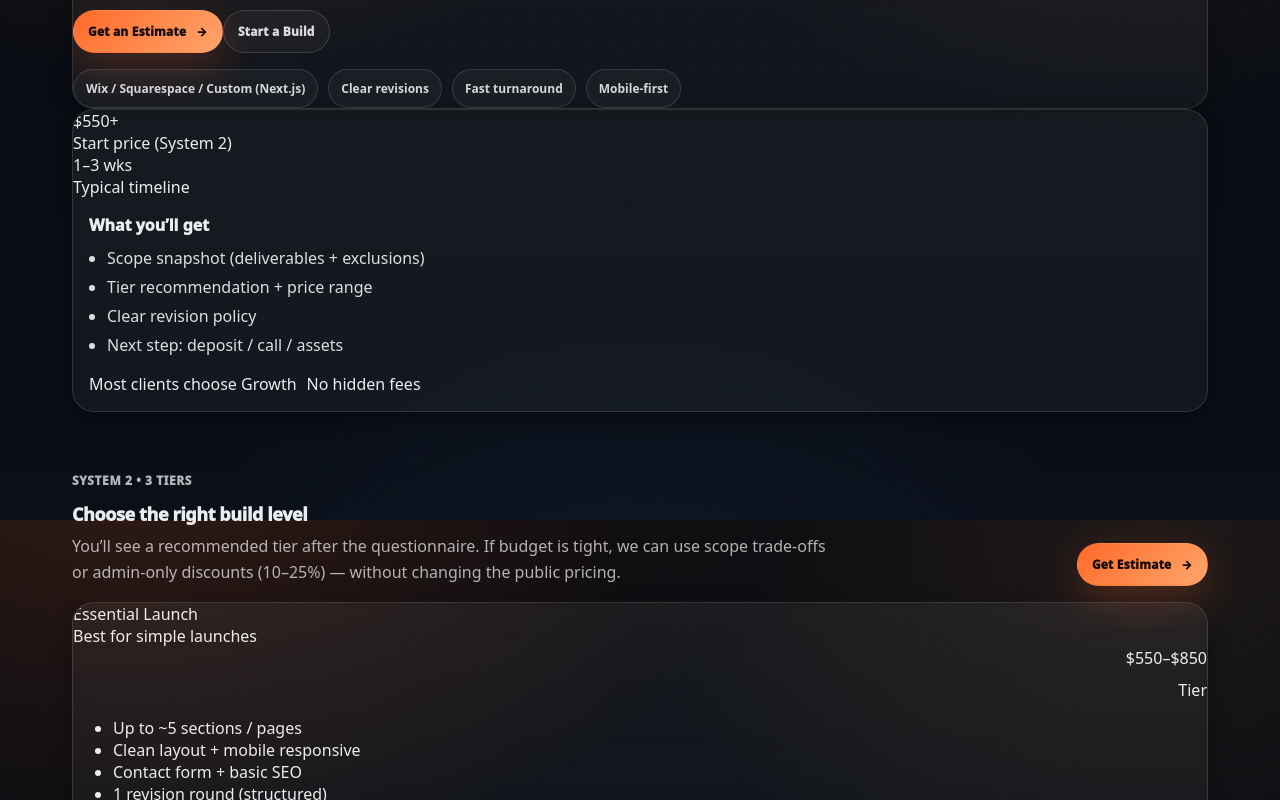
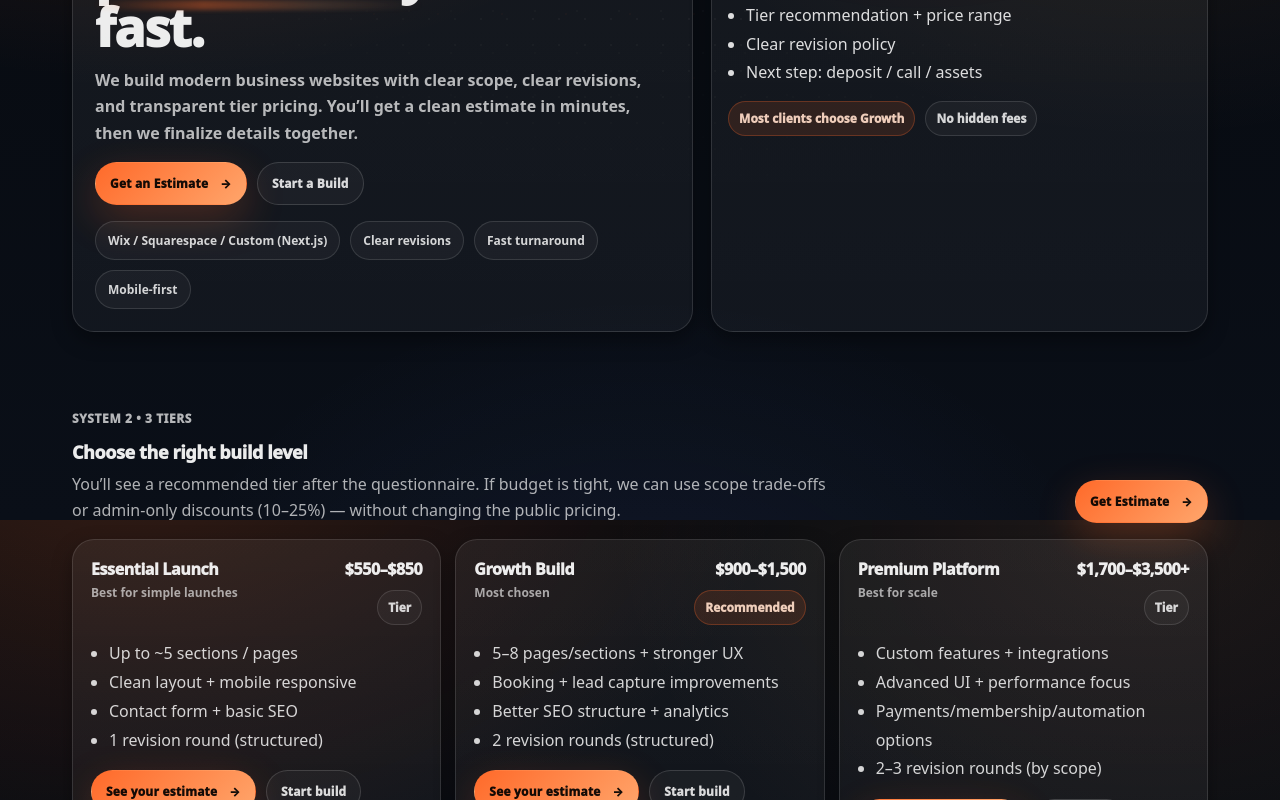
Before and after one commit to kkoly10/website-builder, a Next.js app: page / in a window 1280 px wide. Shown: the part 280-1080 px from the top of the page. Built offline with nearby package versions, Linux system fonts and the light colour scheme.

Commit message:
Update globals.css

```diff
--- a/app/globals.css
+++ b/app/globals.css
@@ -1,36 +1,30 @@
 /* ============================
    CrecyStudio — Obsidian Orange
-   “WOW” Brand System v1
+   “WOW” Brand System v1 (FULL)
    ============================ */
 
 :root{
-  /* Core */
-  --bg: #070A0F;              /* obsidian */
-  --bg2:#0A0F18;              /* deep blue-black */
+  --bg: #070A0F;
+  --bg2:#0A0F18;
   --fg: rgba(255,255,255,.92);
   --muted: rgba(255,255,255,.68);
   --muted2: rgba(255,255,255,.54);
 
-  /* Surfaces */
   --panel: rgba(255,255,255,.06);
   --panel2: rgba(255,255,255,.08);
   --stroke: rgba(255,255,255,.12);
 
-  /* Accent */
-  --accent: #FF6A2A;          /* orange */
-  --accent2:#FFA56B;          /* soft orange */
+  --accent: #FF6A2A;
+  --accent2:#FFA56B;
   --accentGlow: rgba(255,106,42,.30);
 
-  /* Shadows */
   --shadow: 0 18px 50px rgba(0,0,0,.45);
   --shadow2: 0 8px 20px rgba(0,0,0,.35);
 
-  /* Radius */
   --r-lg: 22px;
   --r-md: 16px;
   --r-sm: 12px;
 
-  /* Typography */
   --font: ui-sans-serif, system-ui, -apple-system, Segoe UI, Roboto, Helvetica, Arial, "Apple Color Emoji","Segoe UI Emoji";
 }
 
@@ -51,21 +45,17 @@ body{
 a{ color: inherit; }
 img{ max-width: 100%; display:block; }
 
-/* --------------------------------
-   Background FX (star-ish dots)
----------------------------------- */
+/* Background FX */
 .bgFx{
   position: fixed;
   inset: 0;
   pointer-events: none;
   z-index: -1;
 }
-
 .bgFx::before{
   content:"";
   position:absolute;
   inset:0;
-  /* star field: small dots with varied density */
   background-image:
     radial-gradient(rgba(255,255,255,.12) 1px, transparent 1px),
     radial-gradient(rgba(255,255,255,.08) 1px, transparent 1px),
@@ -75,7 +65,6 @@ img{ max-width: 100%; display:block; }
   opacity: .55;
   mask-image: radial-gradient(800px 520px at 50% 18%, rgba(0,0,0,1), transparent 70%);
 }
-
 .bgFx::after{
   content:"";
   position:absolute;
@@ -86,37 +75,22 @@ img{ max-width: 100%; display:block; }
   opacity: .75;
 }
 
-/* --------------------------------
-   Layout helpers
----------------------------------- */
+/* Helpers */
 .container{
   max-width: 1180px;
   margin: 0 auto;
   padding: 0 22px;
 }
-
-.section{
-  padding: 56px 0;
-}
-
-.grid2{
-  display:grid;
-  grid-template-columns: 1.25fr 1fr;
-  gap: 26px;
-}
-@media (max-width: 920px){
-  .grid2{ grid-template-columns: 1fr; }
-}
+.section{ padding: 56px 0; }
+.sectionSm{ padding: 30px 0; }
 
 .hr{
   height:1px;
   background: linear-gradient(90deg, transparent, rgba(255,255,255,.12), transparent);
-  margin: 26px 0;
+  margin: 22px 0;
 }
 
-/* --------------------------------
-   Top Nav
----------------------------------- */
+/* Top Nav */
 .topNav{
   position: sticky;
   top: 0;
@@ -125,7 +99,6 @@ img{ max-width: 100%; display:block; }
   background: rgba(7,10,15,.55);
   border-bottom: 1px solid rgba(255,255,255,.10);
 }
-
 .navInner{
   display:flex;
   align-items:center;
@@ -133,37 +106,25 @@ img{ max-width: 100%; display:block; }
   gap: 16px;
   padding: 14px 0;
 }
-
 .brand{
   display:flex;
   align-items:center;
   gap: 10px;
   text-decoration:none;
 }
-
 .brandText{
   display:flex;
   flex-direction:column;
   line-height: 1.05;
 }
-.brandName{
-  font-weight: 950;
-  letter-spacing: -0.6px;
-  font-size: 14px;
-}
-.brandTag{
-  color: var(--muted2);
-  font-weight: 800;
-  font-size: 12px;
-}
-
+.brandName{ font-weight: 950; letter-spacing: -0.6px; font-size: 14px; }
+.brandTag{ color: var(--muted2); font-weight: 800; font-size: 12px; }
 .navLinks{
   display:flex;
   align-items:center;
   gap: 10px;
   flex-wrap: wrap;
 }
-
 .navLink{
   text-decoration:none;
   color: rgba(255,255,255,.78);
@@ -179,7 +140,6 @@ img{ max-width: 100%; display:block; }
   border-color: rgba(255,255,255,.12);
   transform: translateY(-1px);
 }
-
 .navCta{
   text-decoration:none;
   font-weight: 950;
@@ -196,9 +156,7 @@ img{ max-width: 100%; display:block; }
   box-shadow: 0 16px 40px rgba(255,106,42,.28);
 }
 
-/* --------------------------------
-   Typography (matches mock vibe)
----------------------------------- */
+/* Typography */
 .kicker{
   display:inline-flex;
   align-items:center;
@@ -216,7 +174,6 @@ img{ max-width: 100%; display:block; }
   background: linear-gradient(135deg, var(--accent), var(--accent2));
   box-shadow: 0 0 0 6px rgba(255,106,42,.12);
 }
-
 .h1{
   font-size: 52px;
   line-height: 1.05;
@@ -224,9 +181,7 @@ img{ max-width: 100%; display:block; }
   margin: 10px 0 0;
   font-weight: 980;
 }
-@media (max-width: 920px){
-  .h1{ font-size: 42px; }
-}
+@media (max-width: 920px){ .h1{ font-size: 42px; } }
 .h2{
   font-size: 18px;
   margin:0;
@@ -245,11 +200,7 @@ img{ max-width: 100%; display:block; }
   line-height: 1.6;
 }
 
-/* animated underline for headings */
-.underline{
-  position: relative;
-  display:inline-block;
-}
+.underline{ position: relative; display:inline-block; }
 .underline::after{
   content:"";
   position:absolute;
@@ -269,15 +220,20 @@ img{ max-width: 100%; display:block; }
   100%{ transform: translateX(-10px); opacity:.55; }
 }
 
-/* --------------------------------
-   Cards / Panels
----------------------------------- */
+/* Cards / Panels */
 .card{
   border: 1px solid rgba(255,255,255,.12);
   background: linear-gradient(180deg, rgba(255,255,255,.06), rgba(255,255,255,.04));
   border-radius: var(--r-lg);
   box-shadow: var(--shadow2);
   overflow:hidden;
+}
+.cardInner{ padding: 18px; }
+.cardHover{ transition: transform .18s ease, box-shadow .18s ease, border-color .18s ease; }
+.cardHover:hover{
+  transform: translateY(-2px);
+  border-color: rgba(255,255,255,.18);
+  box-shadow: 0 22px 70px rgba(0,0,0,.55);
 }
 
 .panel{
@@ -287,7 +243,6 @@ img{ max-width: 100%; display:block; }
   box-shadow: var(--shadow);
   overflow: hidden;
 }
-
 .panelHeader{
   padding: 18px 18px 14px;
   border-bottom: 1px solid rgba(255,255,255,.10);
@@ -295,13 +250,9 @@ img{ max-width: 100%; display:block; }
               radial-gradient(500px 140px at 88% 10%, rgba(255,165,107,.12), transparent 60%),
               rgba(255,255,255,.02);
 }
-.panelBody{
-  padding: 18px;
-}
+.panelBody{ padding: 18px; }
 
-/* --------------------------------
-   Buttons
----------------------------------- */
+/* Buttons */
 .btn{
   display:inline-flex;
   align-items:center;
@@ -317,54 +268,38 @@ img{ max-width: 100%; display:block; }
   transition: transform .16s ease, box-shadow .16s ease, background .16s ease, border-color .16s ease;
   user-select:none;
 }
-
+.btnArrow{ margin-left: 2px; }
 .btnPrimary{
   color: rgba(0,0,0,.92);
   background: linear-gradient(135deg, var(--accent), var(--accent2));
   box-shadow: 0 14px 40px rgba(255,106,42,.24);
 }
-.btnPrimary:hover{
-  transform: translateY(-1px);
-  box-shadow: 0 18px 55px rgba(255,106,42,.30);
-}
-
+.btnPrimary:hover{ transform: translateY(-1px); box-shadow: 0 18px 55px rgba(255,106,42,.30); }
 .btnGhost{
   color: rgba(255,255,255,.84);
   background: rgba(255,255,255,.04);
   border-color: rgba(255,255,255,.14);
 }
-.btnGhost:hover{
-  transform: translateY(-1px);
-  background: rgba(255,255,255,.06);
-  border-color: rgba(255,255,255,.18);
-}
-
+.btnGhost:hover{ transform: translateY(-1px); background: rgba(255,255,255,.06); border-color: rgba(255,255,255,.18); }
 .btnSoft{
   color: rgba(255,255,255,.88);
   background: rgba(255,106,42,.12);
   border-color: rgba(255,106,42,.22);
 }
-.btnSoft:hover{
-  transform: translateY(-1px);
-  background: rgba(255,106,42,.16);
-}
+.btnSoft:hover{ transform: translateY(-1px); background: rgba(255,106,42,.16); }
 
-/* --------------------------------
-   Forms (fix visibility issue)
----------------------------------- */
+/* Forms */
 .fieldLabel{
   font-weight: 900;
   font-size: 12px;
   color: rgba(255,255,255,.80);
   margin-bottom: 8px;
 }
-
 .helpText{
   font-size: 12px;
   color: rgba(255,255,255,.52);
   margin-top: 6px;
 }
-
 .input, select, textarea{
   width: 100%;
   padding: 12px 12px;
@@ -375,34 +310,15 @@ img{ max-width: 100%; display:block; }
   outline: none;
   box-shadow: inset 0 0 0 1px rgba(255,255,255,.04);
 }
-
-.input::placeholder, textarea::placeholder{
-  color: rgba(255,255,255,.42);
-}
-
+.input::placeholder, textarea::placeholder{ color: rgba(255,255,255,.42); }
 .input:focus, select:focus, textarea:focus{
   border-color: rgba(255,106,42,.55);
-  box-shadow:
-    0 0 0 4px rgba(255,106,42,.18),
-    inset 0 0 0 1px rgba(255,106,42,.18);
+  box-shadow: 0 0 0 4px rgba(255,106,42,.18), inset 0 0 0 1px rgba(255,106,42,.18);
 }
+.row{ display:flex; gap: 10px; flex-wrap: wrap; align-items:center; }
 
-.row{
-  display:flex;
-  gap: 10px;
-  flex-wrap: wrap;
-  align-items:center;
-}
-
-/* --------------------------------
-   “Stat pills” / badges
----------------------------------- */
-.pills{
-  display:flex;
-  flex-wrap: wrap;
-  gap: 10px;
-  margin-top: 16px;
-}
+/* Pills / badges */
+.pills{ display:flex; flex-wrap: wrap; gap: 10px; margin-top: 16px; }
 .pill{
   display:inline-flex;
   align-items:center;
@@ -420,10 +336,224 @@ img{ max-width: 100%; display:block; }
   background: linear-gradient(135deg, var(--accent), var(--accent2));
   box-shadow: 0 0 0 6px rgba(255,106,42,.10);
 }
+.badgeRow{ display:flex; gap: 10px; flex-wrap: wrap; margin-top: 14px; }
+.badge{
+  display:inline-flex;
+  align-items:center;
+  padding: 8px 10px;
+  border-radius: 999px;
+  border: 1px solid rgba(255,255,255,.12);
+  background: rgba(255,255,255,.04);
+  color: rgba(255,255,255,.82);
+  font-weight: 950;
+  font-size: 12px;
+}
+.badgeHot{
+  border-color: rgba(255,106,42,.28);
+  background: rgba(255,106,42,.12);
+  color: rgba(255,220,200,.92);
+}
 
-/* --------------------------------
-   Footer
----------------------------------- */
+/* HERO */
+.hero{ padding: 44px 0 18px; }
+.heroGrid{
+  display:grid;
+  grid-template-columns: 1.25fr 1fr;
+  gap: 18px;
+  align-items: stretch;
+}
+@media (max-width: 980px){ .heroGrid{ grid-template-columns: 1fr; } }
+.heroCopy{ padding: 22px; }
+.heroCopy p{ margin-top: 12px; color: rgba(255,255,255,.70); line-height: 1.65; font-weight: 650; }
+.heroActions{ display:flex; gap: 10px; flex-wrap: wrap; margin-top: 16px; }
+.trustRow{ display:flex; gap: 10px; flex-wrap: wrap; margin-top: 14px; }
+.trustBadge{
+  font-size: 12px;
+  font-weight: 900;
+  color: rgba(255,255,255,.74);
+  border: 1px dashed rgba(255,255,255,.18);
+  padding: 8px 10px;
+  border-radius: 999px;
+  background: rgba(0,0,0,.18);
+}
+
+.heroSide{ display:flex; flex-direction: column; }
+.heroSideTop{ padding: 18px; }
+.statRow{
+  display:grid;
+  grid-template-columns: 1fr 1fr;
+  gap: 12px;
+  margin-bottom: 12px;
+}
+.stat{
+  padding: 14px;
+  border-radius: 18px;
+  border: 1px solid rgba(255,255,255,.10);
+  background: rgba(255,255,255,.04);
+}
+.statNum{ font-weight: 980; font-size: 22px; letter-spacing: -0.5px; }
+.statLab{ color: rgba(255,255,255,.62); font-weight: 800; font-size: 12px; margin-top: 4px; }
+.miniPanel{
+  border: 1px solid rgba(255,255,255,.10);
+  background: rgba(0,0,0,.18);
+  border-radius: 18px;
+  padding: 14px;
+}
+.miniTitle{ font-weight: 950; margin-bottom: 8px; }
+.miniList{ margin: 0; padding-left: 18px; line-height: 1.8; color: rgba(255,255,255,0.84); }
+.heroSideBottom{ padding: 18px; padding-top: 0; }
+.callout{
+  border-radius: 18px;
+  border: 1px solid rgba(255,106,42,.22);
+  background: radial-gradient(420px 180px at 20% 20%, rgba(255,106,42,.20), transparent 60%),
+              rgba(255,106,42,.08);
+  padding: 14px;
+}
+.calloutTitle{ font-weight: 980; }
+.calloutText{ color: rgba(255,255,255,.70); margin-top: 6px; line-height: 1.55; margin-bottom: 10px; }
+
+/* Section head */
+.sectionHead{
+  display:flex;
+  align-items:end;
+  justify-content: space-between;
+  gap: 12px;
+  flex-wrap: wrap;
+}
+
+/* TIERS */
+.tierGrid{
+  display:grid;
+  grid-template-columns: repeat(3, minmax(0,1fr));
+  gap: 14px;
+  margin-top: 16px;
+}
+@media (max-width: 980px){ .tierGrid{ grid-template-columns: 1fr; } }
+.tierCard{ min-height: 280px; }
+.tierHead{
+  display:flex;
+  align-items: flex-start;
+  justify-content: space-between;
+  gap: 12px;
+}
+.tierName{ font-weight: 980; letter-spacing: -0.4px; }
+.tierSub{ color: rgba(255,255,255,.62); font-weight: 800; font-size: 12px; margin-top: 4px; }
+.tierPrice{ font-weight: 980; letter-spacing: -0.4px; }
+.tierList{
+  margin: 14px 0 0;
+  padding-left: 18px;
+  line-height: 1.8;
+  color: rgba(255,255,255,.82);
+}
+.tierCTA{
+  margin-top: 16px;
+  display:flex;
+  gap: 10px;
+  flex-wrap: wrap;
+}
+
+/* Steps */
+.stepGrid{
+  display:grid;
+  grid-template-columns: repeat(3, minmax(0,1fr));
+  gap: 12px;
+  margin-top: 14px;
+}
+@media (max-width: 980px){ .stepGrid{ grid-template-columns: 1fr; } }
+.stepCard{
+  border-radius: 18px;
+  border: 1px solid rgba(255,255,255,.10);
+  background: rgba(255,255,255,.04);
+  padding: 14px;
+  display:flex;
+  gap: 12px;
+  align-items:flex-start;
+}
+.stepN{
+  width: 34px;
+  height: 34px;
+  border-radius: 12px;
+  display:grid;
+  place-items:center;
+  font-weight: 950;
+  background: rgba(255,106,42,0.14);
+  border: 1px solid rgba(255,106,42,0.30);
+  color: rgba(255,200,150,0.95);
+}
+.stepTitle{ font-weight: 950; }
+.stepDesc{ color: rgba(255,255,255,0.68); margin-top: 4px; line-height: 1.5; }
+
+/* Estimate UI */
+.estimateGrid{
+  display:grid;
+  grid-template-columns: 1.3fr 0.9fr;
+  gap: 14px;
+  align-items:start;
+}
+@media (max-width: 980px){ .estimateGrid{ grid-template-columns: 1fr; } }
+
+.bigPrice{
+  font-size: 42px;
+  font-weight: 980;
+  letter-spacing: -0.8px;
+}
+.rangeLine{
+  margin-top: 6px;
+  font-weight: 900;
+  color: rgba(255,255,255,.72);
+}
+
+.drivers{ margin-top: 14px; }
+.driversTitle{ font-weight: 950; margin-bottom: 10px; }
+.driversRow{ display:flex; gap: 10px; flex-wrap: wrap; }
+.driverPill{
+  display:inline-flex;
+  align-items:center;
+  gap: 8px;
+  padding: 10px 12px;
+  border-radius: 999px;
+  border: 1px solid rgba(255,255,255,.12);
+  background: rgba(255,255,255,.04);
+  color: rgba(255,255,255,.82);
+  font-weight: 900;
+  font-size: 12px;
+}
+.driverDot{
+  width:8px;height:8px;border-radius:99px;
+  background: linear-gradient(135deg, var(--accent), var(--accent2));
+  box-shadow: 0 0 0 6px rgba(255,106,42,.10);
+}
+
+.formGrid{
+  display:grid;
+  grid-template-columns: 1fr 1fr;
+  gap: 12px;
+}
+@media (max-width: 700px){ .formGrid{ grid-template-columns: 1fr; } }
+
+.tierStack{ display:grid; gap: 12px; }
+.tierMini{ }
+.tierMiniHead{
+  display:flex;
+  align-items:flex-start;
+  justify-content: space-between;
+  gap: 12px;
+}
+.tierActive{
+  border-color: rgba(255,106,42,.34);
+  box-shadow: 0 22px 70px rgba(255,106,42,.10);
+}
+
+.miniInfo{
+  border-radius: 18px;
+  border: 1px solid rgba(255,255,255,.10);
+  background: rgba(0,0,0,.18);
+  padding: 14px;
+}
+.miniInfoTitle{ font-weight: 980; }
+.miniInfoText{ color: rgba(255,255,255,.68); margin-top: 6px; line-height: 1.55; }
+
+/* Footer */
 .footer{
   border-top: 1px solid rgba(255,255,255,.10);
   background: rgba(7,10,15,.35);
@@ -432,8 +562,5 @@ img{ max-width: 100%; display:block; }
   font-weight: 700;
   font-size: 12px;
 }
-.footer a{
-  color: rgba(255,255,255,.78);
-  text-decoration:none;
-}
+.footer a{ color: rgba(255,255,255,.78); text-decoration:none; }
 .footer a:hover{ text-decoration: underline; }
```
